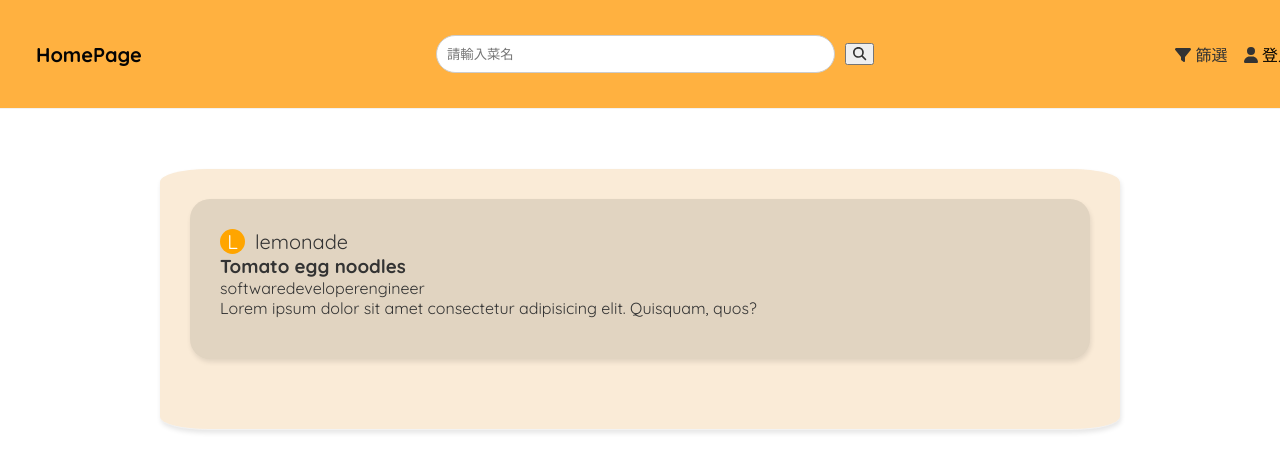
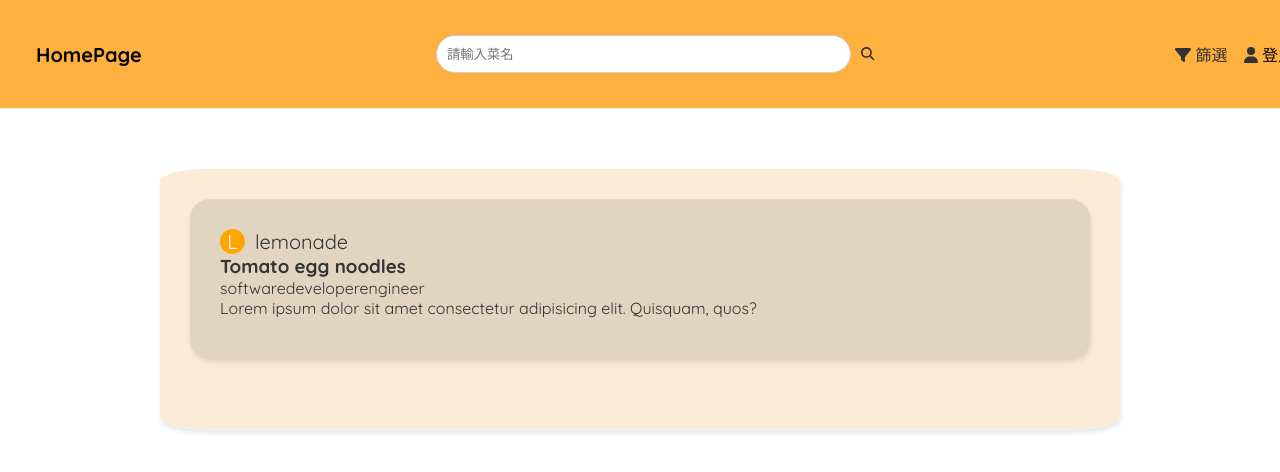
Before and after one commit to James-1723/DB_Management, a React (Create React App) app: page / in a window 1280 px wide. Shown: the top 472 px of the page. Built offline with nearby package versions, Linux system fonts and the light colour scheme; no server answers.

Commit message:
modify search-icon

```diff
--- a/src/style/Navbar.css
+++ b/src/style/Navbar.css
@@ -76,6 +76,9 @@ html, body {
 
 .search_icon {
   margin: 10px;
+  padding: 0px;
+  background-color: #FFB140;
+  border: none;
 }
 
 .search_icon:hover {
```
